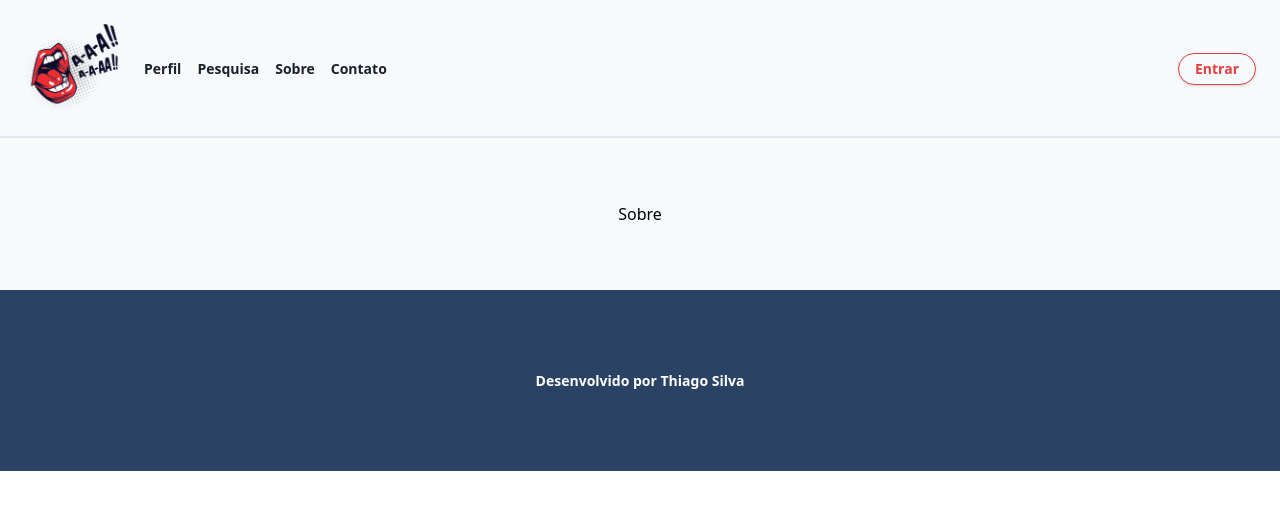
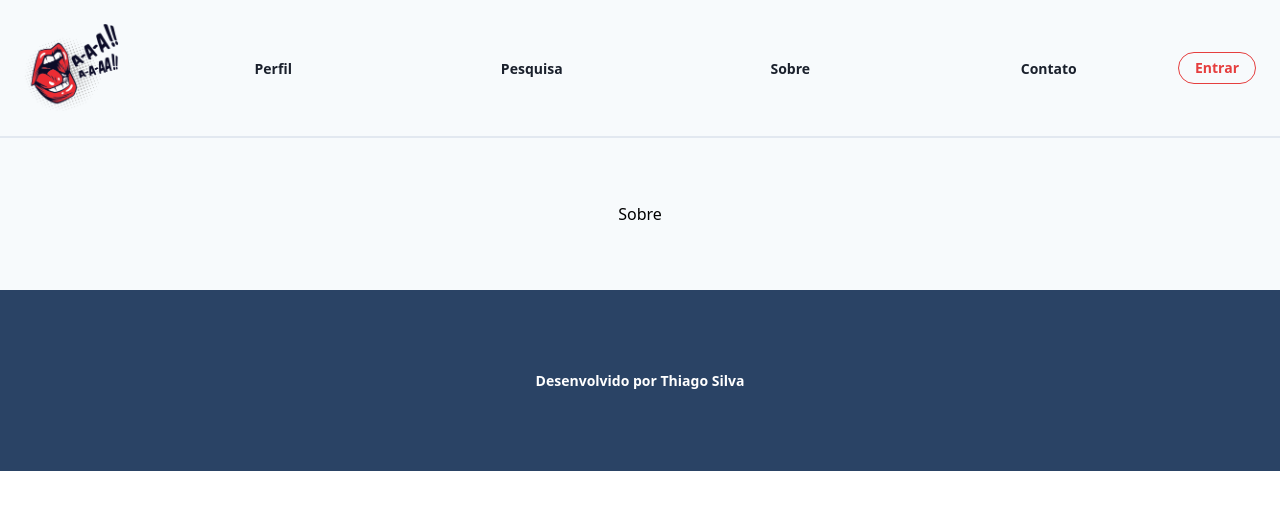
Before and after one commit to silva-thiago/diga-ai-app, a Next.js app: page /sobre in a window 1280 px wide. Shown: the top 510 px of the page. Built offline with nearby package versions, Linux system fonts and the light colour scheme.

Commit message:
Responsividade mobile + Outras melhorias estéticas

```diff
--- a/components/header/index.jsx
+++ b/components/header/index.jsx
@@ -1,10 +1,19 @@
+import { useState } from 'react'
 import Link from 'next/link'
 
+import Nav from './nav'
+import NavMobile from './nav-mobile'
+
 const Header = () => {
+  const [hidden, setHidden] = useState(false)
+  const toggle = () => {
+    setHidden(!hidden)
+  }
+
   return (
     <React.Fragment>
-      <nav className={'flex items-center justify-between flex-wrap bg-gray-100 border-b-2 border-gray-300 p-6'}>
-        <div>
+      <div className={'flex flex-wrap items-center justify-between text-center text-xl font-black bg-gray-100 border-b-2 border-gray-300 sm:text-lg md:text-base xl:text-sm p-6'}>
+        <div className={''}>
           <Link href='/'>
             <a className={'flex items-center flex-shrink-0 text-gray-900 hover:text-red-600 mr-6'}>
               <div>
@@ -14,39 +23,20 @@ const Header = () => {
           </Link>
         </div>
         <div className={'block lg:hidden'}>
-          <button className={'flex items-center text-red-600 border border-red-600 hover:text-white hover:border-transparent hover:bg-red-600 rounded px-3 py-2'}>
+          <button className={'flex items-center text-red-600 border border-red-600 hover:text-white hover:border-transparent hover:bg-red-600 rounded px-3 py-2'} type='button' onClick={toggle}>
             <svg className={'fill-current h-3 w-3'} viewBox='0 0 20 20' xmlns='http://www.w3.org/2000/svg'>
               <title>Menu</title>
               <path d='M0 3h20v2H0V3zm0 6h20v2H0V9zm0 6h20v2H0v-2z' />
             </svg>
           </button>
         </div>
-        <div className={'text-xl font-black w-full block flex-grow lg:flex lg:items-center lg:w-auto'}>
-          <div className={'text-sm lg:flex-grow'}>
-            <div>
-              <Link href='/perfil'>
-                <a className={'text-gray-900 hover:text-red-600 block lg:inline-block lg:mt-0 mt-4 mr-4'}>Perfil</a>
-              </Link>
-              <Link href='/pesquisa'>
-                <a className={'text-gray-900 hover:text-red-600 block lg:inline-block lg:mt-0 mt-4 mr-4'}>Pesquisa</a>
-              </Link>
-              <Link href='/sobre'>
-                <a className={'text-gray-900 hover:text-red-600 block lg:inline-block lg:mt-0 mt-4 mr-4'}>Sobre</a>
-              </Link>
-              <Link href='/contato'>
-                <a className={'text-gray-900 hover:text-red-600 block lg:inline-block lg:mt-0 mt-4 mr-4'}>Contato</a>
-              </Link>
-            </div>
-          </div>
-          <div>
-            <Link href='/entrar'>
-              <button className={'font-bold text-sm text-red-600 bg-gray-100 border border-red-600 shadow hover:text-white hover:bg-red-600 hover:border-transparent focus:outline-none focus:shadow-outline inline-block leading-none rounded-full px-4 py-2 mt-4 lg:mt-0'}>
-                <a>Entrar</a>
-              </button>
-            </Link>
-          </div>
+        <div className={'flex-grow lg:block hidden'}>
+          <Nav />
         </div>
-      </nav>
+        <div className={'flex-grow w-full lg:hidden'} style={{ display: hidden ? 'block' : 'none' }}>
+          <NavMobile />
+        </div>
+      </div>
     </React.Fragment>
   )
 }
--- /dev/null
+++ b/components/header/menu-items.jsx
@@ -0,0 +1,35 @@
+import Link from 'next/link'
+
+const links = [
+  { href: '/perfil', label: 'Perfil' },
+  { href: '/pesquisa', label: 'Pesquisa' },
+  { href: '/sobre', label: 'Sobre' },
+  { href: '/contato', label: 'Contato' },
+]
+
+const MenuItems = () => {
+  return (
+    <React.Fragment>
+      <div className={'lg:flex-grow'}>
+        <ul className={'lg:flex'}>
+          {links.map(({ href, label }) => (
+            <li key={`${href}${label}`} className='text-gray-900 hover:text-red-600 hover:bg-gray-200 hover:shadow block rounded-full px-3 py-2 lg:flex-1 lg:inline-block lg:mt-0 lg:mx-4'>
+              <Link href={href}>
+                <a className='no-underline'>{label}</a>
+              </Link>
+            </li>
+          ))}
+        </ul>
+      </div>
+      <div>
+        <Link href='/entrar'>
+          <button className={'font-bold text-red-600 bg-gray-100 border border-red-600 hover:shadow hover:text-white hover:bg-red-600 hover:border-transparent focus:outline-none focus:shadow-outline inline-block leading-none rounded-full px-4 py-2 mt-4 lg:mt-0'}>
+            <a>Entrar</a>
+          </button>
+        </Link>
+      </div>
+    </React.Fragment>
+  )
+}
+
+export default MenuItems
--- /dev/null
+++ b/components/header/nav-mobile.jsx
@@ -0,0 +1,13 @@
+import MenuItems from './menu-items'
+
+const NavMobile = () => {
+  return (
+    <React.Fragment>
+      <nav>
+        <MenuItems />
+      </nav>
+    </React.Fragment>
+  )
+}
+
+export default NavMobile
--- /dev/null
+++ b/components/header/nav.jsx
@@ -0,0 +1,13 @@
+import MenuItems from './menu-items'
+
+const Nav = () => {
+  return (
+    <React.Fragment>
+      <nav className={'block w-full lg:flex lg:items-center lg:w-auto'}>
+        <MenuItems />
+      </nav>
+    </React.Fragment>
+  )
+}
+
+export default Nav
--- a/components/layout/layout.module.scss
+++ b/components/layout/layout.module.scss
@@ -1,11 +1,9 @@
 /* Custom page SCSS */
 
 .wrapperMain {
-  @apply flex-shrink-0;
-  @apply bg-gray-100;
+  @apply flex-shrink-0 bg-gray-100 overflow-x-hidden overflow-y-hidden
 }
 
 .wrapperContainer {
-  @apply py-16;
-  @apply px-4;
+  @apply py-16 px-4
 }
```
